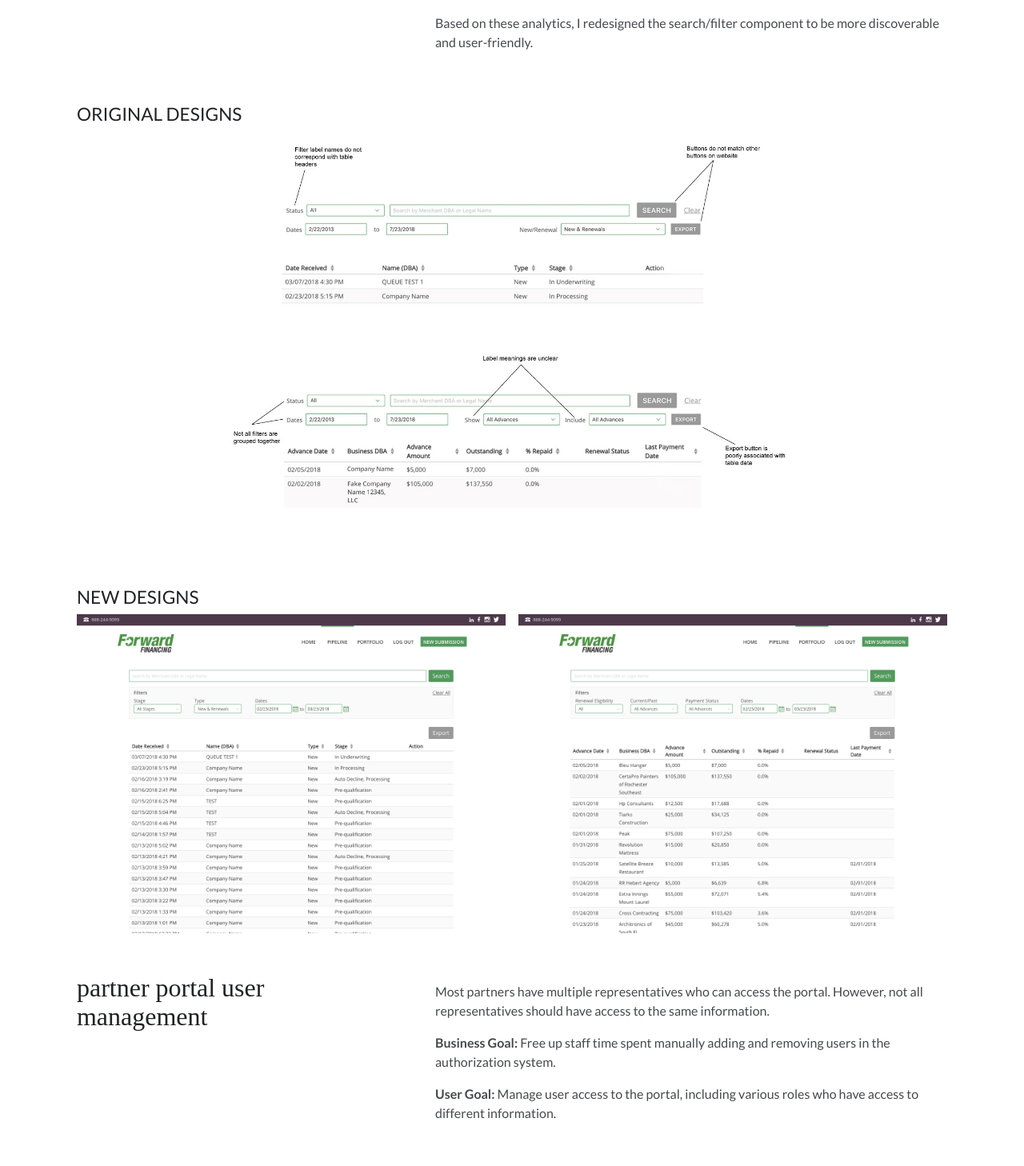
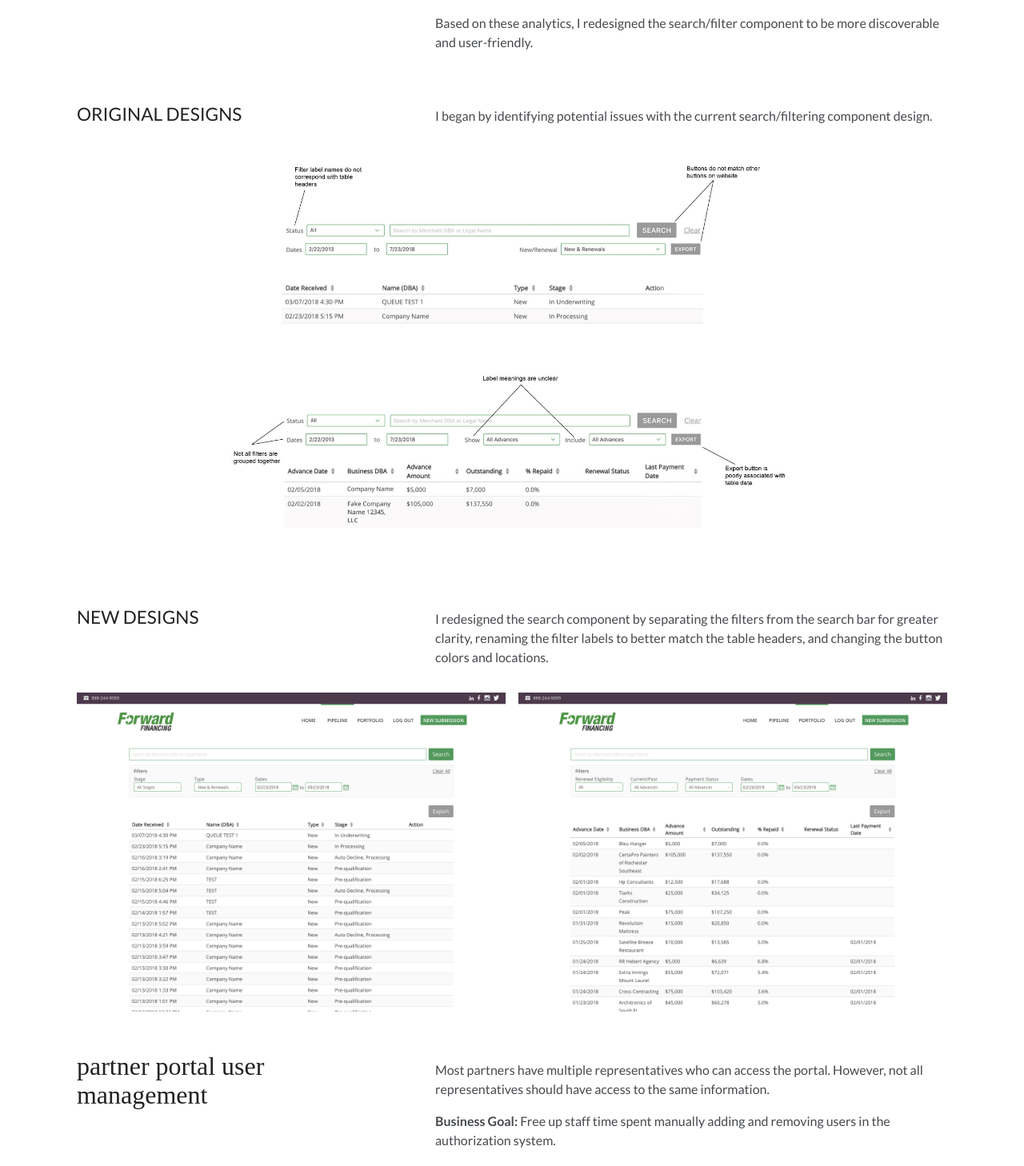
Before and after one commit to sarareich/sarareich.github.io, a React (Create React App) app: page /work/forward-financing in a window 1280 px wide. Shown: the part 7885-9343 px from the top of the page at 80% size. Built offline with nearby package versions, Linux system fonts and the light colour scheme; a web font is replaced by a local one.

Commit message:
search design descriptions

```diff
--- a/src/components/ForwardFinancingPage/ForwardFinancingPage.js
+++ b/src/components/ForwardFinancingPage/ForwardFinancingPage.js
@@ -304,24 +304,44 @@ class ForwardFinancingPage extends React.Component {
             </p>
           </div>
         </div>
+        <div className="original-designs">
+          <div className="portfolio-content description">
+            <div className="one-third">
               <Subtitle
                 subtitle="Original Designs"
               />
-        <div className="portfolio-content">
+            </div>
+            <div className="two-thirds">
+              <p className="description-text">
+                I began by identifying potential issues with the current search/filtering component design.
+              </p>
+            </div>
             {
               ffImages.originalSearch.map((image, index) => this.renderImageRow(image, index, "Original Search Design", "originalSearchLightboxIsOpen", "two-thirds__center"))
             }
           </div>
           {this.renderLightbox(ffImages.originalSearch, originalSearchLightboxIsOpen, "originalSearchLightboxIsOpen", photoIndex)}
+        </div>
+        <div className="new-designs">
+          <div className="portfolio-content description">
+            <div className="one-third">
               <Subtitle
                 subtitle="New Designs"
               />
-        <div className="portfolio-content">
+            </div>
+            <div className="two-thirds">
+              <p className="description-text">
+                I redesigned the search component by separating the filters from the search bar for
+                greater clarity, renaming the filter labels to better match the table headers, and
+                changing the button colors and locations.
+              </p>
+            </div>
             {
               ffImages.newSearch.map((image, index) => this.renderImageRow(image, index, "New Search Designs", "newSearchLightboxIsOpen", "one-half"))
             }
           </div>
           {this.renderLightbox(ffImages.newSearch, newSearchLightboxIsOpen, "newSearchLightboxIsOpen", photoIndex)}
+        </div>
       </div>
     );
   }
```
Lines whose indentation alone changed are shown as unchanged.
